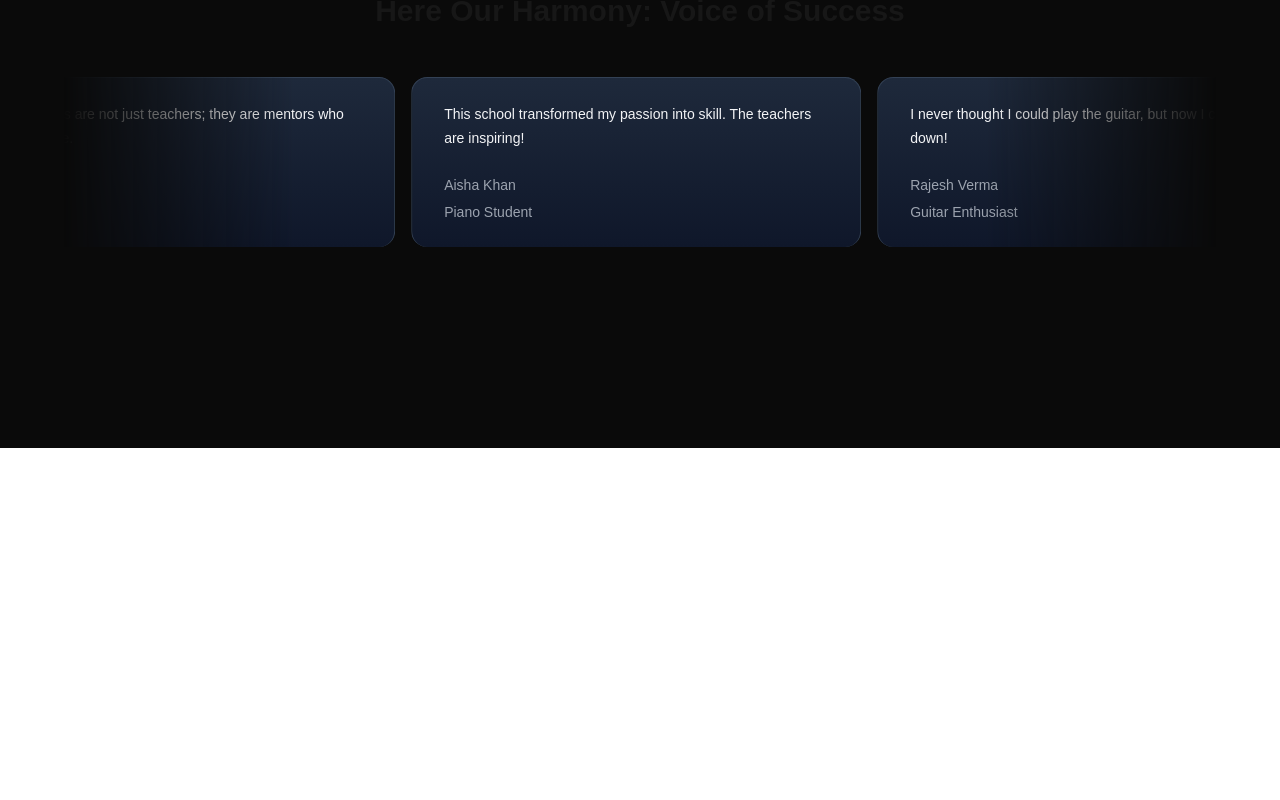
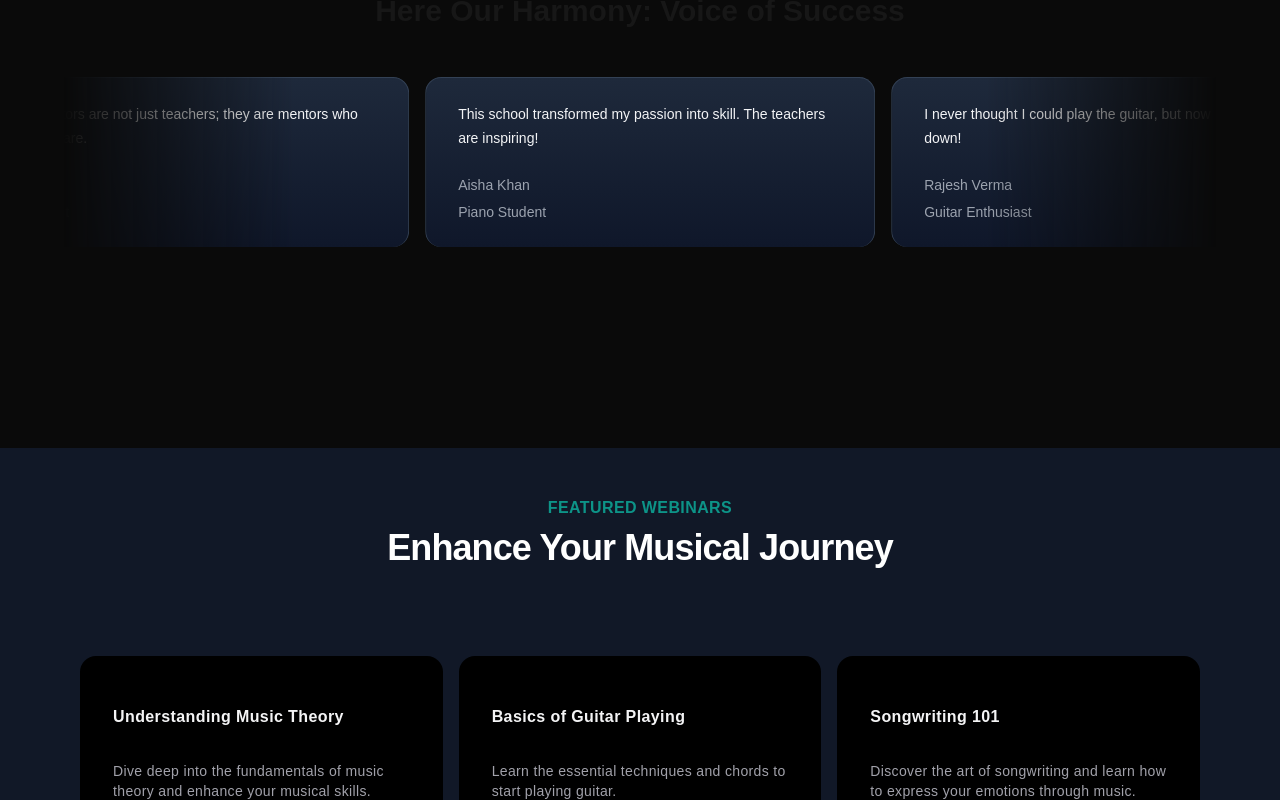
Before and after one commit to jiturajsharma/NextJsUI, a Next.js app: page / in a window 1280 px wide. Shown: the part 2000-2800 px from the top of the page. Before the commit the page ends 2448 px from the top, so only its background shows below. Built offline with nearby package versions, Linux system fonts and the light colour scheme.

Commit message:
card hower added featured

```diff
--- a/src/app/page.tsx
+++ b/src/app/page.tsx
@@ -1,6 +1,7 @@
 import FeaturedCourses from "@/components/FeaturedCourses";
 import HeroSection from "@/components/HeroSection";
 import MusicSchoolTestimonialCards from "@/components/TestimonialCards";
+import UpcomingWebinars from "@/components/UpcomingWebinars";
 import WhyChooseUs from "@/components/WhyChooseUs";
 
 export default function Home() {
@@ -10,6 +11,7 @@
         <FeaturedCourses />
         <WhyChooseUs />
         <MusicSchoolTestimonialCards />
+        <UpcomingWebinars />
     </main>
   )
 }
--- /dev/null
+++ b/src/components/UpcomingWebinars.tsx
@@ -0,0 +1,46 @@
+'use client'
+import Link from "next/link"
+import { HoverEffect } from "./ui/card-hover-effect";
+
+function UpcomingWebinars() {
+
+  const featuredWebinars = [
+    { title: 'Understanding Music Theory', description: 'Dive deep into the fundamentals of music theory and enhance your musical skills.', slug: 'understanding-music-theory', isFeatured: true },
+    { title: 'Basics of Guitar Playing', description: 'Learn the essential techniques and chords to start playing guitar.', slug: 'basics-of-guitar-playing', isFeatured: true },
+    { title: 'Songwriting 101', description: 'Discover the art of songwriting and learn how to express your emotions through music.', slug: 'songwriting-101', isFeatured: true },
+    { title: 'Advanced Music Production', description: 'Take your music production skills to the next level with advanced techniques and tools.', slug: 'advanced-music-production', isFeatured: true },
+    { title: 'Digital Music Marketing', description: 'Understand how to effectively market your music in the digital age.', slug: 'digital-music-marketing', isFeatured: true },
+    { title: 'Music and Emotion', description: 'Explore the connection between music and human emotions and how to evoke feelings through sound.', slug: 'music-and-emotion', isFeatured: true },
+    { title: 'Jazz Improvisation Techniques', description: 'Learn the secrets of improvisation in jazz music and enhance your performance skills.', slug: 'jazz-improvisation-techniques', isFeatured: true },
+    { title: 'The History of Rock Music', description: 'Dive into the rich history of rock music and its evolution over the decades.', slug: 'history-of-rock-music', isFeatured: true },
+    { title: 'Vocal Techniques for Singers', description: 'Improve your singing voice with essential vocal techniques and exercises.', slug: 'vocal-techniques-for-singers', isFeatured: true },
+  ];
+
+
+  return (
+    <div className="p-12 bg-gray-900">
+          <div className="max-w-7xl mx-auto px-4 sm:px-6">
+            <div className="text-center">
+                <h2 className="text-base text-teal-600 font-semibold tracking-wide uppercase">FEATURED WEBINARS</h2>
+                <p className="mt-2 text-3xl leading-8 font-extrabold tracking-tight text-white sm:text-4xl">Enhance Your Musical Journey</p>
+            </div>
+              <div className="mt-10">
+              <HoverEffect
+                    items={featuredWebinars.map(webinar => (
+                      {
+                        title: webinar.title,
+                        description: webinar.description,
+                        link: '/Home'
+                      }
+                    ))}
+                />
+                </div>
+            <div className="mt-10 text-center">
+                  <Link href={"/"} className="px-4 py-2 rounded border border-neutral-600 text-neutral-700 bg-white hover:bg-gray-100 translate-x-0 duration-200"> View All Webinars</Link>
+            </div>
+          </div>
+    </div>
+  )
+}
+
+export default UpcomingWebinars
--- /dev/null
+++ b/src/components/ui/card-hover-effect.tsx
@@ -0,0 +1,111 @@
+import { cn } from "@/lib/utils";
+import { AnimatePresence, motion } from "framer-motion";
+import Link from "next/link";
+import { useState } from "react";
+
+export const HoverEffect = ({
+  items,
+  className,
+}: {
+  items: {
+    title: string;
+    description: string;
+    link: string;
+  }[];
+  className?: string;
+}) => {
+  let [hoveredIndex, setHoveredIndex] = useState<number | null>(null);
+
+  return (
+    <div
+      className={cn(
+        "grid grid-cols-1 md:grid-cols-2  lg:grid-cols-3  py-10",
+        className
+      )}
+    >
+      {items.map((item, idx) => (
+        <Link
+          href={item?.link}
+          key={item?.link}
+          className="relative group  block p-2 h-full w-full"
+          onMouseEnter={() => setHoveredIndex(idx)}
+          onMouseLeave={() => setHoveredIndex(null)}
+        >
+          <AnimatePresence>
+            {hoveredIndex === idx && (
+              <motion.span
+                className="absolute inset-0 h-full w-full bg-neutral-200 dark:bg-slate-800/[0.8] block  rounded-3xl"
+                layoutId="hoverBackground"
+                initial={{ opacity: 0 }}
+                animate={{
+                  opacity: 1,
+                  transition: { duration: 0.15 },
+                }}
+                exit={{
+                  opacity: 0,
+                  transition: { duration: 0.15, delay: 0.2 },
+                }}
+              />
+            )}
+          </AnimatePresence>
+          <Card>
+            <CardTitle>{item.title}</CardTitle>
+            <CardDescription>{item.description}</CardDescription>
+          </Card>
+        </Link>
+      ))}
+    </div>
+  );
+};
+
+export const Card = ({
+  className,
+  children,
+}: {
+  className?: string;
+  children: React.ReactNode;
+}) => {
+  return (
+    <div
+      className={cn(
+        "rounded-2xl h-full w-full p-4 overflow-hidden bg-black border border-transparent dark:border-white/[0.2] group-hover:border-slate-700 relative z-20",
+        className
+      )}
+    >
+      <div className="relative z-50">
+        <div className="p-4">{children}</div>
+      </div>
+    </div>
+  );
+};
+export const CardTitle = ({
+  className,
+  children,
+}: {
+  className?: string;
+  children: React.ReactNode;
+}) => {
+  return (
+    <h4 className={cn("text-zinc-100 font-bold tracking-wide mt-4", className)}>
+      {children}
+    </h4>
+  );
+};
+export const CardDescription = ({
+  className,
+  children,
+}: {
+  className?: string;
+  children: React.ReactNode;
+}) => {
+  return (
+    <p
+      className={cn(
+        "mt-8 text-zinc-400 tracking-wide leading-relaxed text-sm",
+        className
+      )}
+    >
+      {children}
+    </p>
+  );
+};
```
